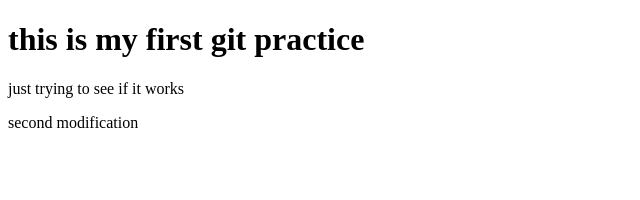
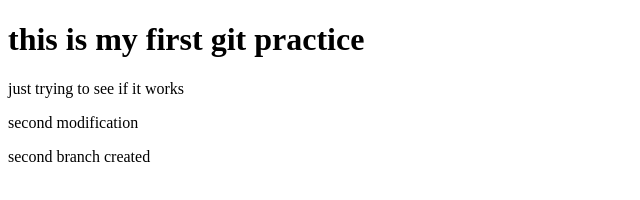
Before and after one commit to Jiajunatwork/GitCommandLinePractice, a plain HTML site: page index.html in a window 1280 px wide. Shown: the whole page, without its empty margins (0-640 px from the left). Drawn offline with Linux system fonts and the light colour scheme.

Commit message:
second branch created

```diff
--- a/index.html
+++ b/index.html
@@ -9,5 +9,6 @@
     <h1>this is my first git practice</h1>
     <p> just trying to see if it works </p>
     <p> second modification </p>
+    <p> second branch created </p>
 </body>
 </html>
```
